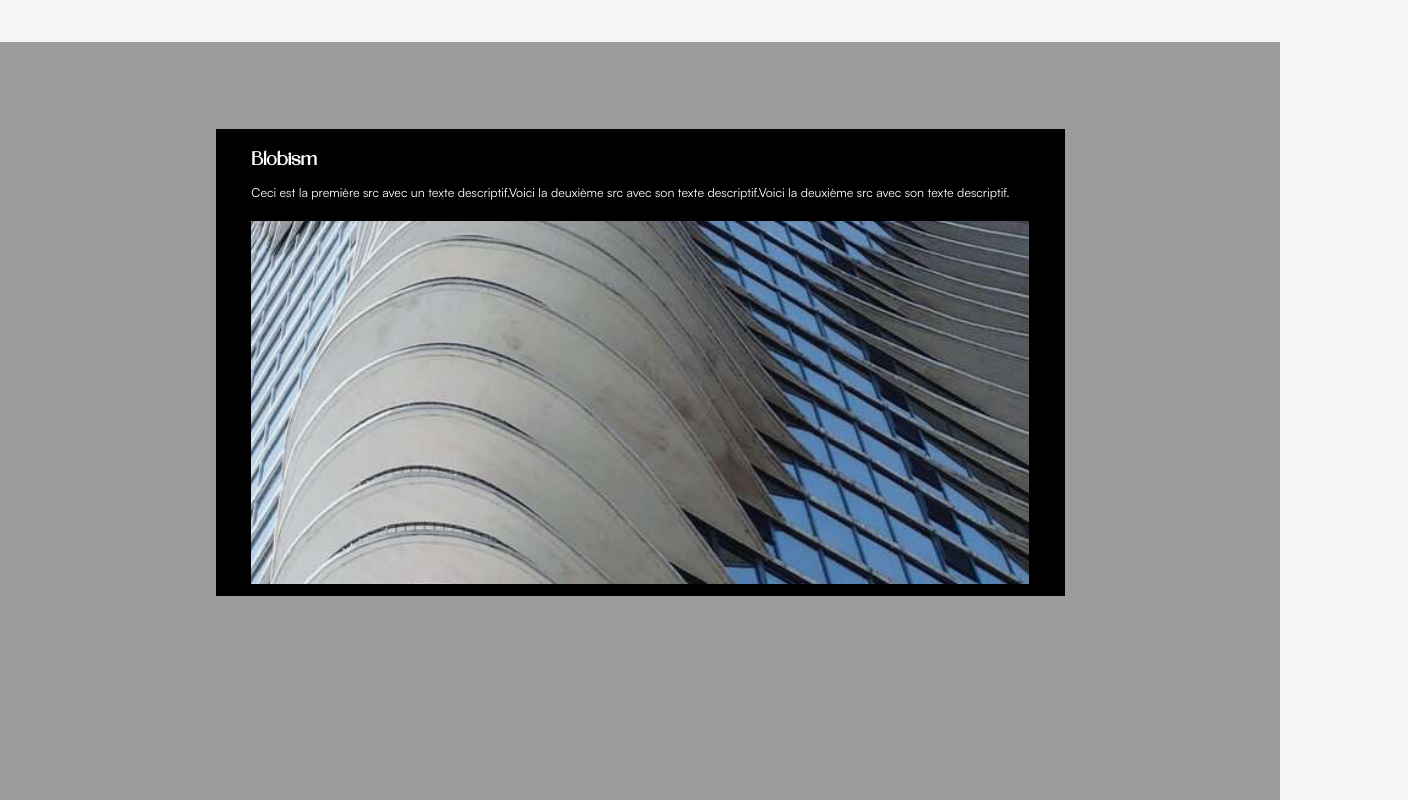
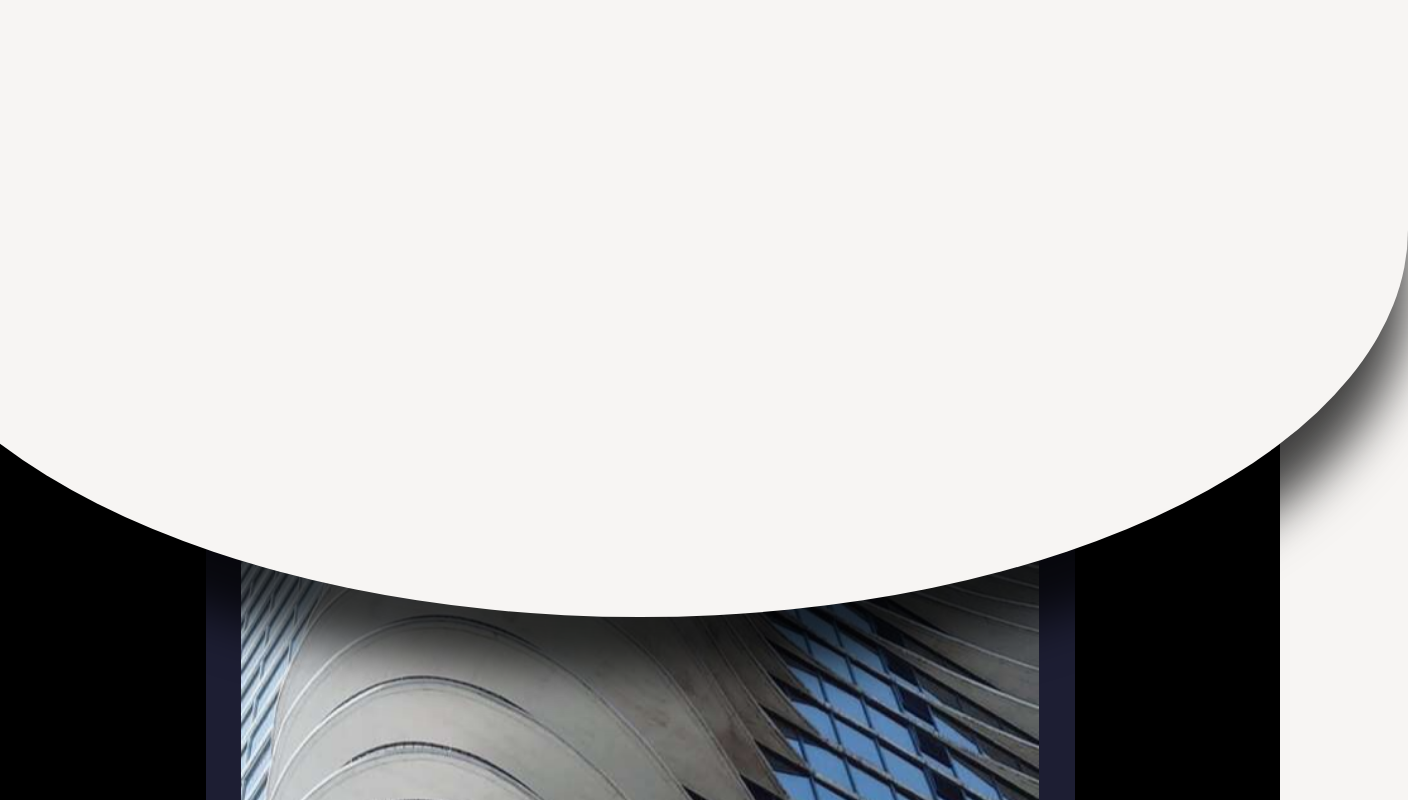
Before and after one commit to ccadran/Architecture-gallery, a Next.js app: page / in a window 1280 px wide. Shown: the part 6480-7280 px from the top of the page, 1408 px wide, since content can reach past the window. Built offline with nearby package versions, Linux system fonts and the light colour scheme.

Commit message:
style content crads

```diff
--- a/src/app/components/Content/Card/card.module.scss
+++ b/src/app/components/Content/Card/card.module.scss
@@ -8,8 +8,8 @@
   .card {
     position: relative;
     top: -10%;
-    width: 1000px;
-    height: 600px;
+    width: 80vw;
+    height: 80vh;
     // border-radius: 25px;
     display: flex;
     flex-direction: column;
@@ -17,7 +17,11 @@
     padding: 0 46px;
     h2 {
       margin-top: 28px;
+      font-size: 42px;
       margin-bottom: 16px;
+    }
+    p {
+      font-size: 18px;
     }
     .imgContainer {
       width: 100%;
--- a/src/app/components/Content/content.module.scss
+++ b/src/app/components/Content/content.module.scss
@@ -2,8 +2,8 @@
 
 .content {
   // height: 100vh;
-  background-color: rgb(156, 156, 156);
+  background-color: rgb(0, 0, 0);
   color: white;
-  margin-top: 50vh;
+  padding-top: 50vh;
   margin-bottom: 100vh;
 }
--- a/src/app/components/Description/Description.jsx
+++ b/src/app/components/Description/Description.jsx
@@ -65,9 +65,9 @@ export default function Description() {
           </div> */}
         </div>
       </div>
-      {/* <motion.div style={{ height }} className={styles.circleContainer}>
+      <motion.div style={{ height }} className={styles.circleContainer}>
         <div className={styles.circle}></div>
-      </motion.div> */}
+      </motion.div>
     </>
   );
 }
--- a/src/app/layout.jsx
+++ b/src/app/layout.jsx
@@ -6,12 +6,12 @@ import Preloader from "./components/Preloader/Loader";
 import { AnimatePresence } from "framer-motion";
 
 export default function RootLayout({ children }) {
-  const [isLoading, setIsLoading] = useState(true);
+  const [isLoading, setIsLoading] = useState(false);
 
   useEffect(() => {
-    setTimeout(() => {
-      setIsLoading(false);
-    }, 3250);
+    // setTimeout(() => {
+    //   setIsLoading(false);
+    // }, 3250);
   });
   return (
     <html lang="en">
--- a/src/content/content.json
+++ b/src/content/content.json
@@ -3,7 +3,7 @@
     "src": "/assets/images/blobism.jpg",
     "shortDescription": "Ceci est la première src avec un texte descriptif.Voici la deuxième src avec son texte descriptif.Voici la deuxième src avec son texte descriptif.",
     "title": "Blobism",
-    "color": "#000000"
+    "color": "#1D1E33"
   },
   {
     "src": "/assets/images/brutalism.jpg",
```
